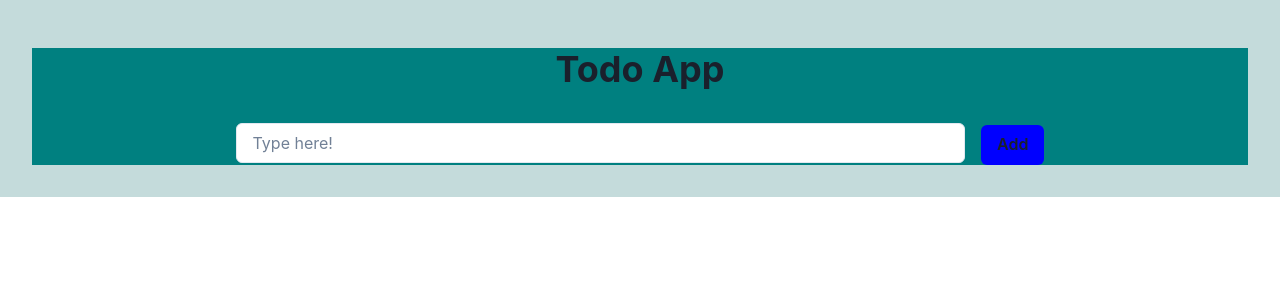
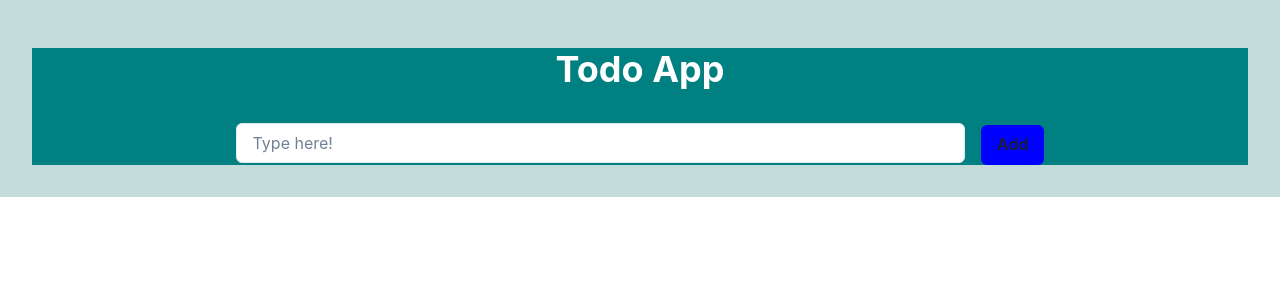
Before and after one commit to vkrajput26/Todo-List, a React (Vite) app in the folder vite-project/: page / in a window 1280 px wide. Shown: the top 300 px of the page. Built offline with nearby package versions, Linux system fonts and the light colour scheme.

Commit message:
change heading color

```diff
--- a/vite-project/src/Components/Todo.jsx
+++ b/vite-project/src/Components/Todo.jsx
@@ -41,7 +41,7 @@ export default function Todo(){
 
     return(
         <Box bg="teal">
-            <Heading mt="1rem" mb="2rem">Todo App</Heading>
+            <Heading mt="1rem" mb="2rem" color="white">Todo App</Heading>
             <Input w="60%" bg="white"  placeholder="Type here!" type={text} value={text} onChange={handleInput} />
         <Button ml="1rem"  bg="blue"  onClick={handleAdd}>Add</Button>
         {
```
